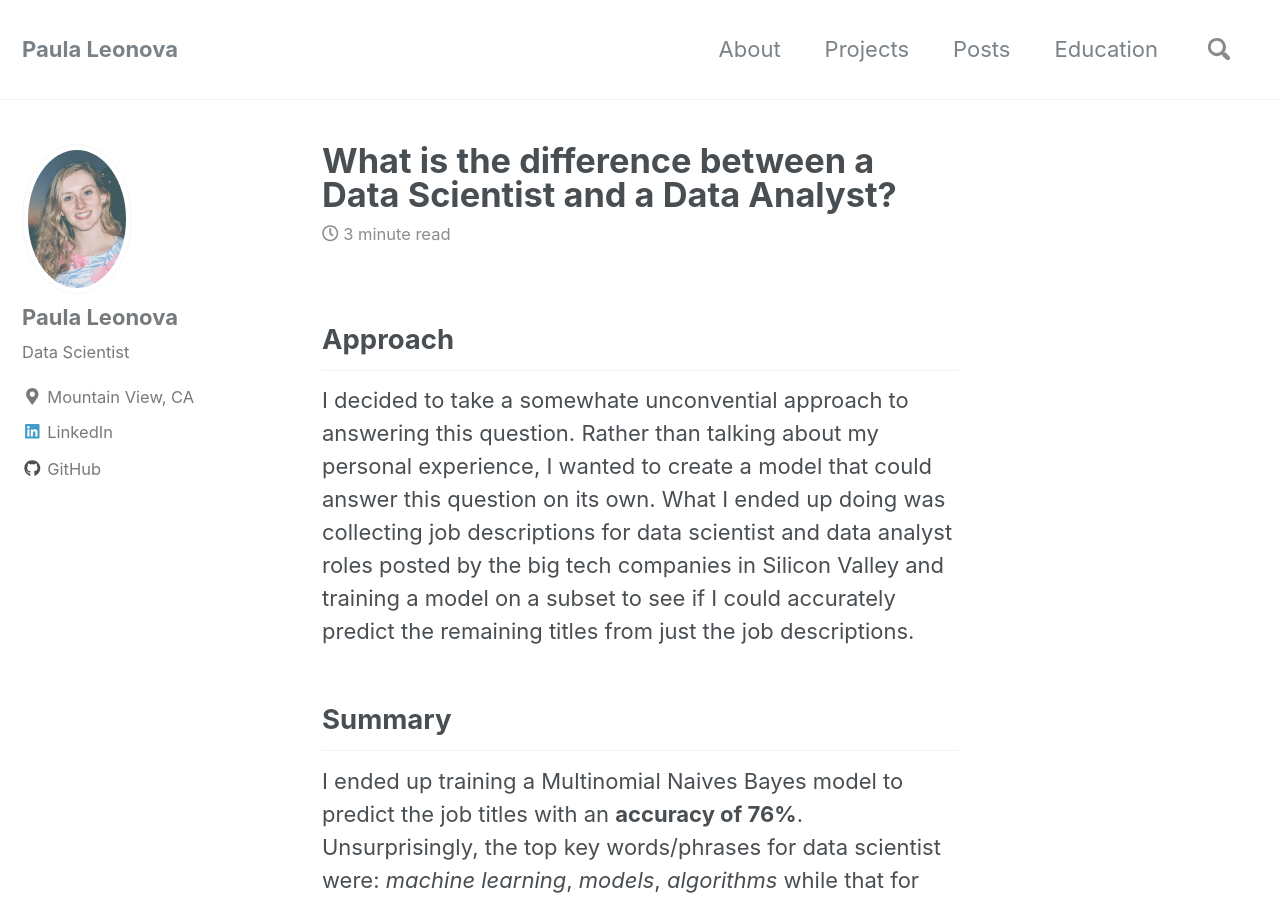
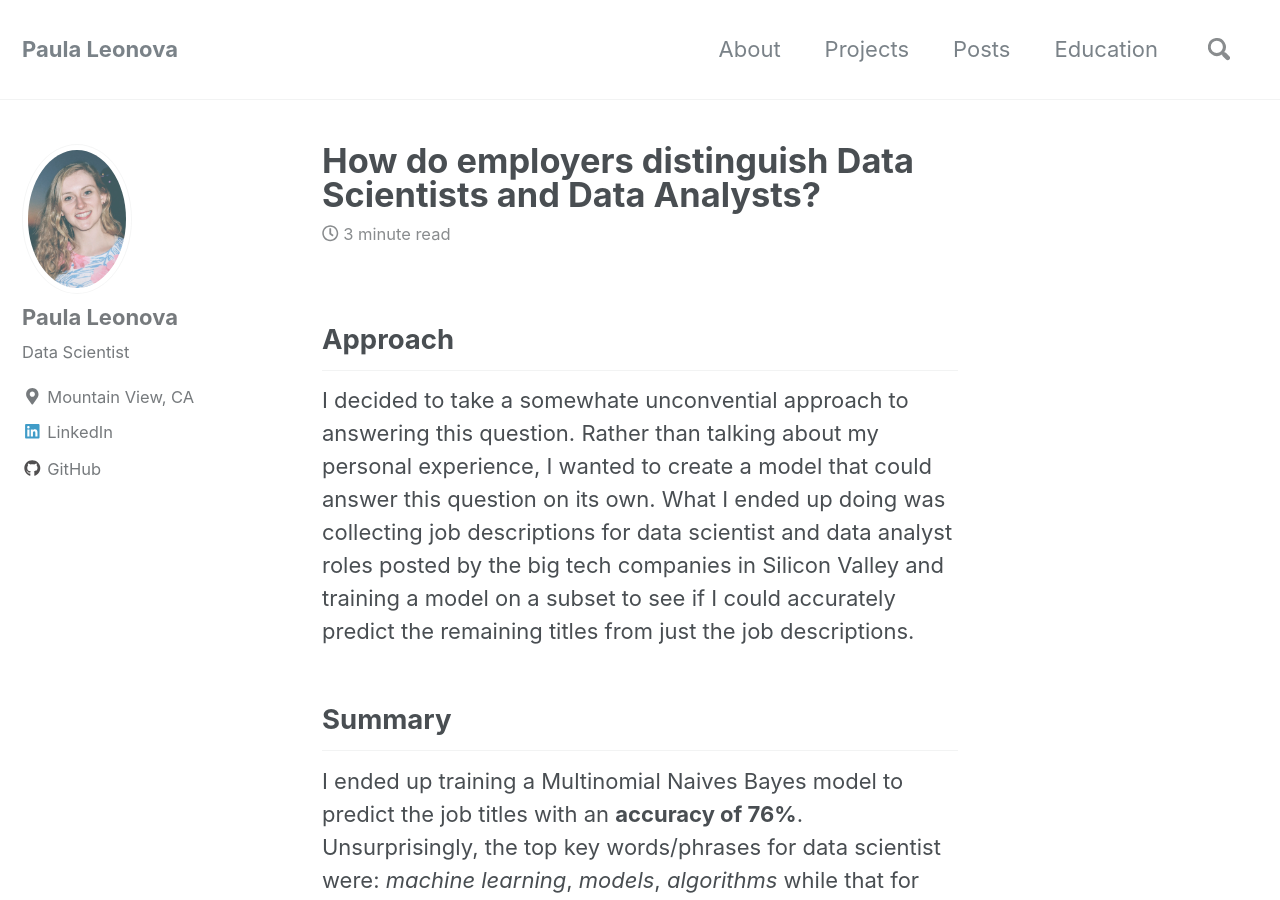
Before and after one commit to pleonova/pleonova.github.io, a Jekyll site: the page built from _posts/2018-08-21-jd-classification.md, in a window 1280 px wide and 900 px high. Built offline with Jekyll 4.4.1, drawn with Linux system fonts in a browser that asks for light colours; nearby versions of some CDN libraries.

Commit message:
Change title of jd post

```diff
--- a/_posts/2018-08-21-jd-classification.md
+++ b/_posts/2018-08-21-jd-classification.md
@@ -1,5 +1,5 @@
 ---
-title: "What is the difference between a Data Scientist and a Data Analyst?"
+title: "How do employers distinguish Data Scientists and Data Analysts?"
 date: 2018-08-21
 tags: [Classification, Python, Naive Bayes]
 excerpt: "A model that predicts the title from just the job description."
```
